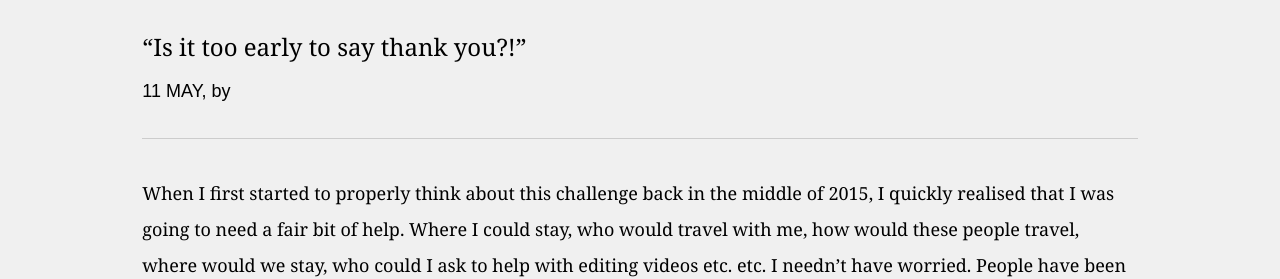
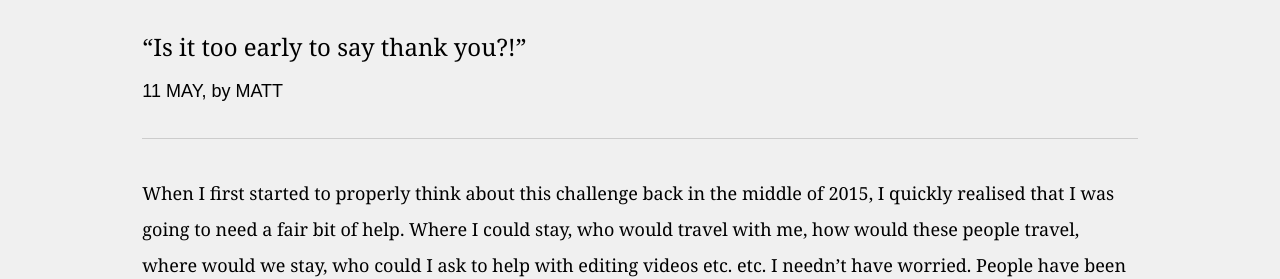
Before and after one commit to tombyers/runningforrefugees, a Jekyll site: the page built from _posts/2016-05-11-Early thank yous.markdown, in a window 1280 px wide. Shown: the part 152-431 px from the top of the page. Built offline with Jekyll 4.4.1, drawn with Linux system fonts in a browser that asks for light colours.

Commit message:
Update 2016-05-11-Early thank yous.markdown

```diff
--- a/_posts/2016-05-11-Early thank yous.markdown
+++ b/_posts/2016-05-11-Early thank yous.markdown
@@ -1,8 +1,8 @@
 ---
 layout: post
 title: “Is it too early to say thank you?!”
-date: <2016-05-11>
-author: <Matt>
+date: 2016-05-11
+author: Matt
 active: blog
 ---
 
```
